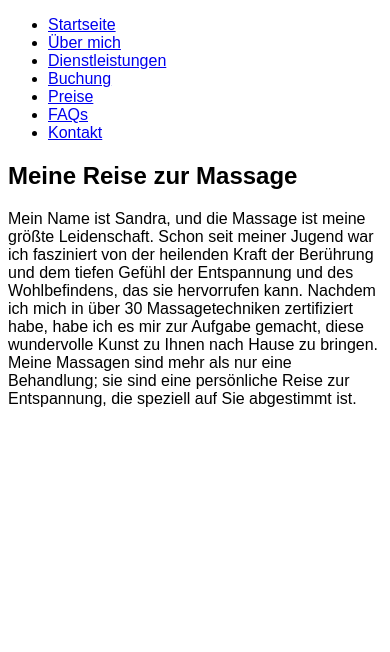
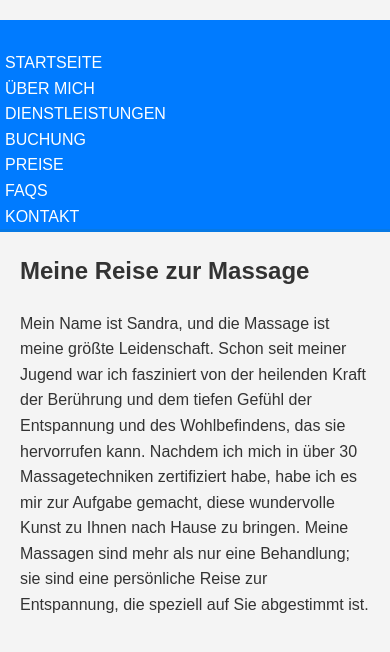
Before and after one commit to marcomassage/Sandra-s-Massage, a plain HTML site: page About.html in a window 390 px wide. Drawn offline with Linux system fonts and the light colour scheme.

Commit message:
Update Style.css

```diff
--- a/Style.css
+++ b/Style.css
@@ -1,3 +1,94 @@
+/* Grundlegende Reset-Styles */
+* {
+    box-sizing: border-box;
+    margin: 0;
+    padding: 0;
+}
+
 body {
-    font-family: Arial, sans-serif;
-    margin:
+    font-family: 'Arial', sans-serif;
+    line-height: 1.6;
+    color: #333;
+    background-color: #f4f4f4;
+    padding: 20px 0;
+}
+
+/* Container für Inhalt zentrieren */
+.container {
+    max-width: 1100px;
+    margin: auto;
+    overflow: hidden;
+    padding: 0 20px;
+}
+
+/* Header-Styling */
+header {
+    background: #007bff;
+    color: #ffffff;
+    padding-top: 30px;
+    min-height: 70px;
+    border-bottom: #0779e4 3px solid;
+}
+
+header a {
+    color: #ffffff;
+    text-decoration: none;
+    text-transform: uppercase;
+    font-size: 16px;
+}
+
+/* Navigation */
+nav ul {
+    padding: 0;
+    list-style: none;
+}
+
+nav ul li {
+    display: inline;
+    margin: 0 5px;
+}
+
+/* Haupt- und Nebenbereiche */
+main {
+    float: left;
+    width: 70%;
+    padding: 20px;
+}
+
+aside {
+    float: right;
+    width: 30%;
+    padding: 20px;
+}
+
+/* Footer-Styling */
+footer {
+    background: #333333;
+    color: #ffffff;
+    text-align: center;
+    padding: 20px;
+    margin-top: 20px;
+}
+
+/* Media Queries für Responsive Design */
+@media (max-width: 768px) {
+    header, main, aside {
+        float: none;
+        width: auto;
+    }
+
+    nav ul li {
+        display: block;
+    }
+}
+
+/* Zusätzliche Styling-Optionen */
+h1, h2, h3 {
+    padding-bottom: 10px;
+}
+
+p {
+    margin: 10px 0;
+}
+
+/* Farben und Schriften können angepasst werden, um das gewünschte Look-and-Feel zu erreichen */
```
